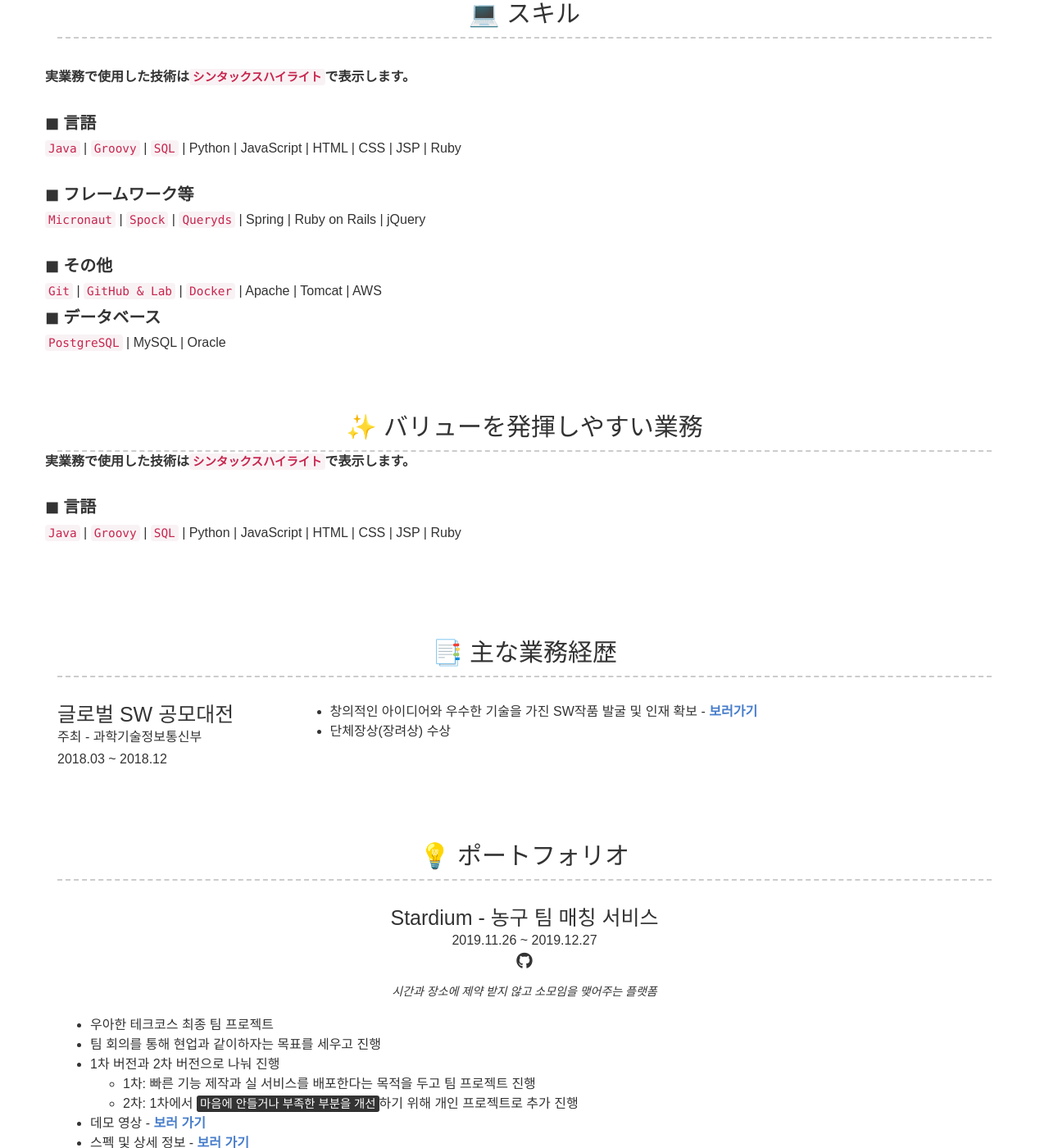
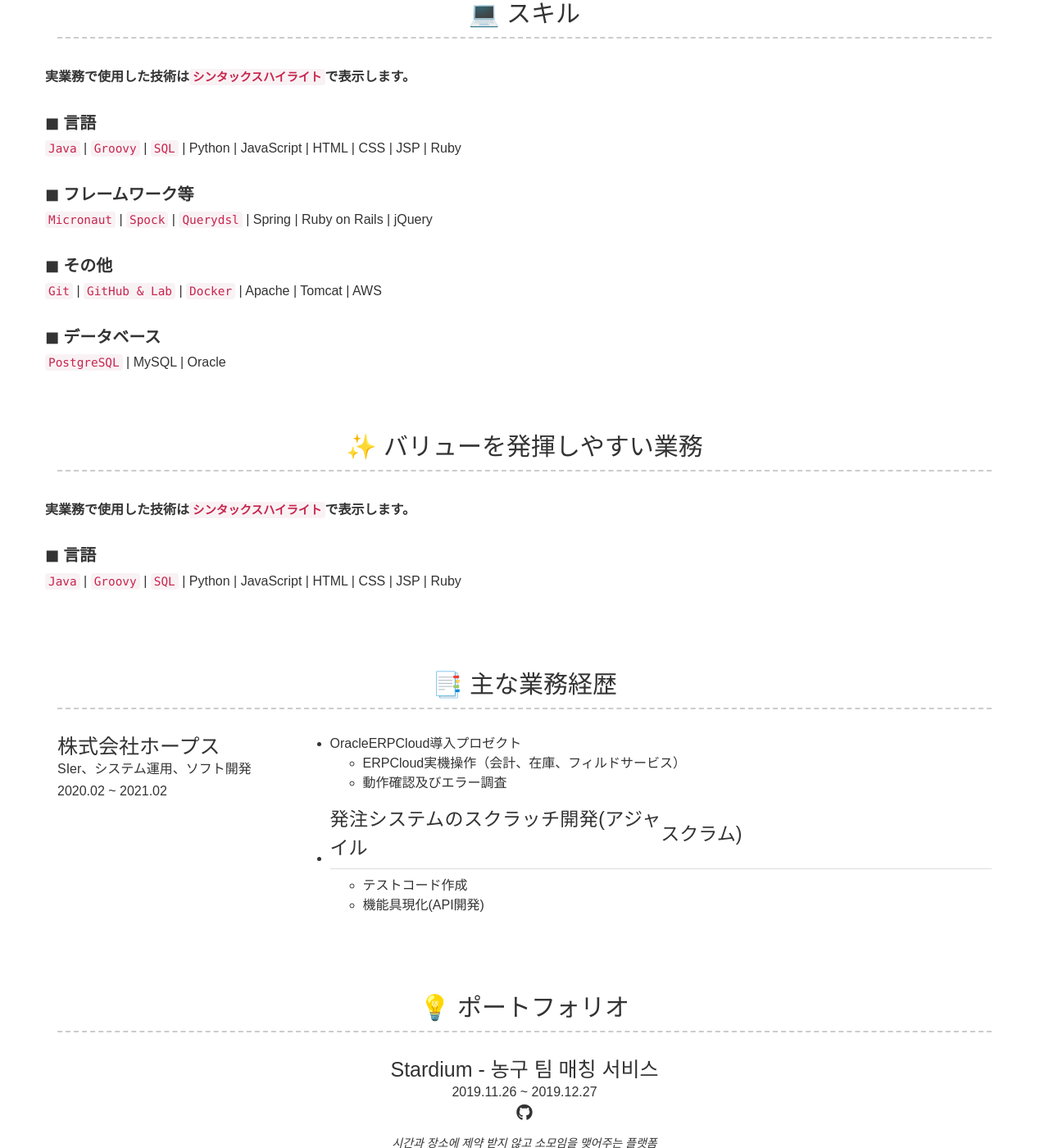
Before and after one commit to SeungyeonHwang/SeungyeonHwang.github.io, a Jekyll site: the page built from index.md, in a window 1280 px wide and 1400 px high, scrolled down 1123 px. Shown: the whole window at 82% size. Built offline with Jekyll 4.4.1, drawn with Linux system fonts in a browser that asks for light colours; nearby versions of some CDN libraries.

Commit message:
no message

```diff
--- a/_config.yml
+++ b/_config.yml
@@ -54,7 +54,7 @@ skill_content: |
   <br>
 
   ## **◼︎ フレームワーク等**
-  `Micronaut` | `Spock` | `Queryds` | Spring | Ruby on Rails | jQuery
+  `Micronaut` | `Spock` | `Querydsl` | Spring | Ruby on Rails | jQuery
   <br>
 
   ## **◼︎ その他**
--- a/_data/experience.yml
+++ b/_data/experience.yml
@@ -1,8 +1,12 @@
 # Experience Section
 - layout: left
-  name: 글로벌 SW 공모대전
-  qualification: 주최 - 과학기술정보통신부
-  dates: 2018.03 ~ 2018.12
+  name: 株式会社ホープス
+  qualification: SIer、システム運用、ソフト開発
+  dates: 2020.02 ~ 2021.02
   description: |
-    - 창의적인 아이디어와 우수한 기술을 가진 SW작품 발굴 및 인재 확보 - **[보러가기](http://www.itdaily.kr/news/articleView.html?idxno=92193)**
-    - 단체장상(장려상) 수상
+    - OracleERPCloud導入プロゼクト
+      - ERPCloud実機操作（会計、在庫、フィルドサービス）
+      - 動作確認及びエラー調査
+    - 発注システムのスクラッチ開発(アジャイル|スクラム)
+      - テストコード作成
+      - 機能具現化(API開発)
--- a/_includes/open-source.html
+++ b/_includes/open-source.html
@@ -1,8 +1,6 @@
-<div class="container experience-container" style="padding-bottom: 20px">
-  <h3 style="font-weight: 400">
-    {{ site.open-source_title | default: "OpenSource" }}
-  </h3>
-  <div class="row clearfix">
+<div class="container intro-container">
+  <h3 style="font-weight: 400">{{ site.open-source_title | strip |  default: "OpenSource" }}</h3>
+<div class="row clearfix">
     {{ site.open-source_content | markdownify }}
   </div>
 </div>
```
